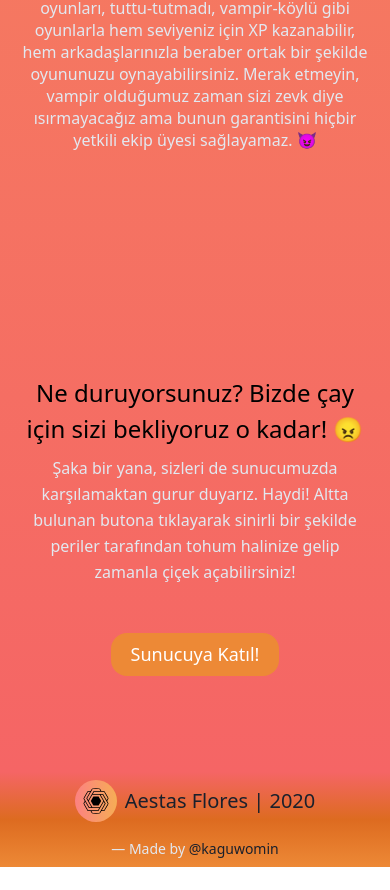
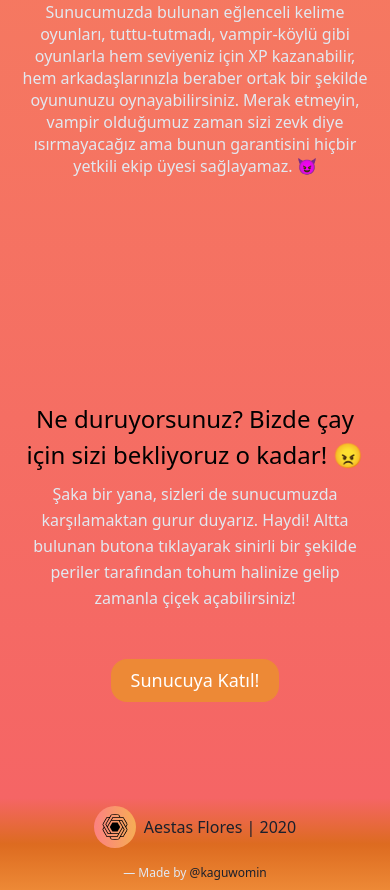
Before and after one commit to AestasFlores/website, a Nuxt app: page / in a window 390 px wide. Shown: the part 2942-3832 px from the top of the page. Before the commit the page ends 3809 px from the top, so only its background shows below. Built offline with nearby package versions, Linux system fonts and the light colour scheme.

Commit message:
🌟some small changes

```diff
--- a/components/About.vue
+++ b/components/About.vue
@@ -59,7 +59,7 @@
             Sunucumuzda bulunduğunuz süre zaafında kurallara uymayan herhangi
             birisi size; sataşıyorsa, kavga ortamı oluşturmaya müsaitse,
             herhangi bir neden ötürü ne olursa olsun sizi bile bile rahatsız
-            ediyorsa biz buradayız. Arsa Bekçilerine bu terbiyesiz tohumları
+            ediyorsa biz buradayız. <br> Arsa Bekçilerine bu terbiyesiz tohumları
             şikayet edip, adaleti <strong>siz</strong> sağlayabilirsiniz bizzat
             bize bu bahsettiğimiz etkenleri yapan kullanıcıların adlarını ve
             ID'lerini özelden ulaştırırsanız.
@@ -128,7 +128,7 @@
           <button
             class="widthius text-white bg-orange-500 border-0 py-2 px-5 focus:outline-none hover:bg-orange-600 hover:underline rounded-2xl text-lg"
           >
-            Sunucuya Katıl!
+            <a href="https://discord.gg/VvN88r3">Sunucuya Katıl!</a>
           </button>
         </div>
       </div>
--- a/components/Footer.vue
+++ b/components/Footer.vue
@@ -1,7 +1,7 @@
 <template>
   <div class="bg-gradient-to-b from-red-500 via-orange-600 to-orange-500">
     <div
-      class="container px-6 py-2 mx-auto flex items-center sm:flex-row flex-col"
+      class="container md:px-6 py-2 md:mx-auto flex items-center sm:flex-row flex-col"
     >
       <a
         class="flex title-font font-medium items-center md:justify-start justify-center text-gray-900"
@@ -10,9 +10,9 @@
           src="../static/logo.svg"
           class="dynamic text-white p-2 bg-gradient-to-l from-orange-400 to-red-400"
         />
-        <span class="ml-2 text-xl">Aestas Flores | 2020</span>
+        <span class="ml-2 text-base md:text-xl">Aestas Flores | 2020</span>
       </a>
-      <p class="text-sm text-gray-300 sm:ml-2 sm:mt-0 mt-4">
+      <p class="text-xs md:text-sm text-gray-300 sm:ml-2 sm:mt-0 mt-4">
         — Made by
         <a
           href="https://github.com/kaguwomin"
```
